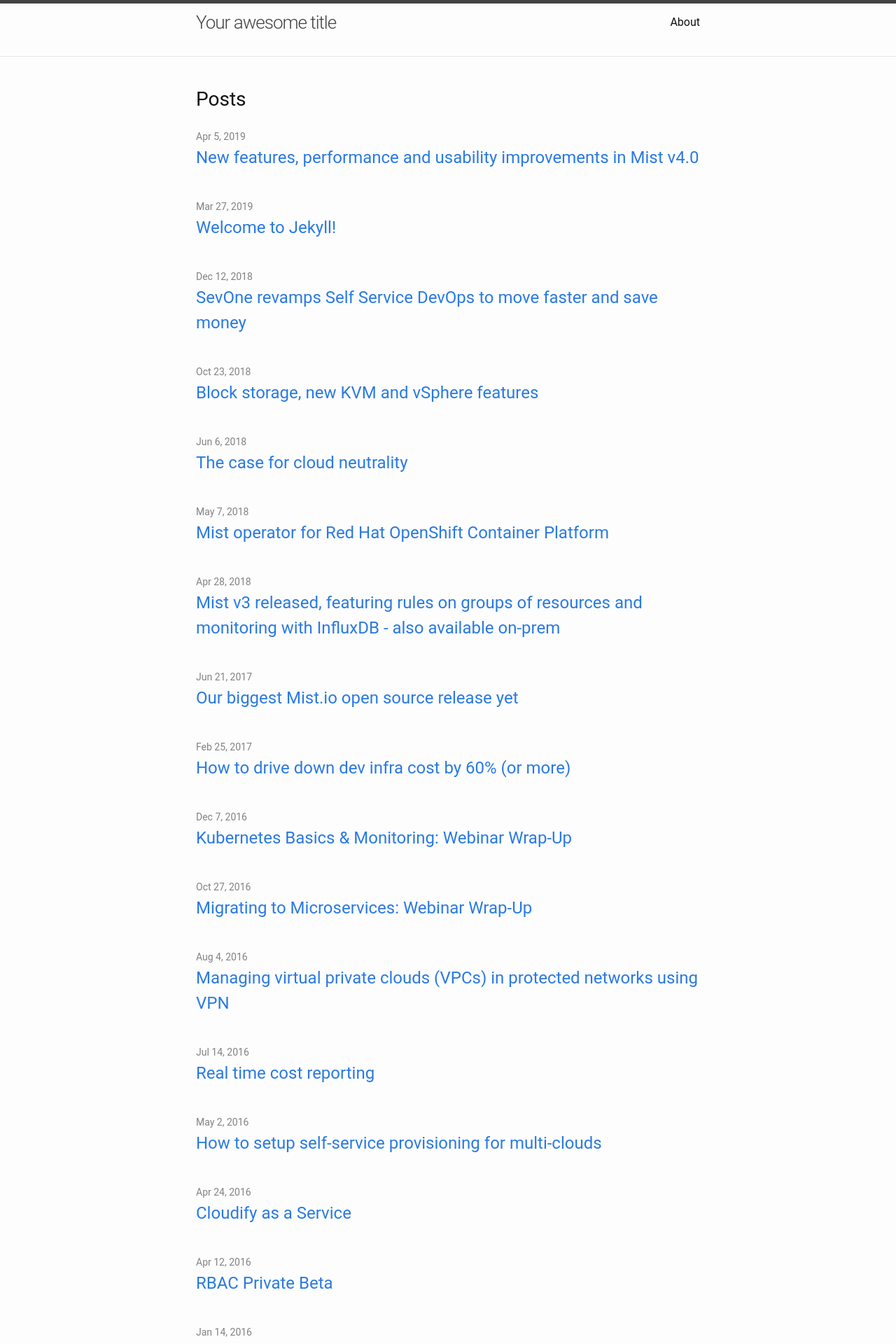
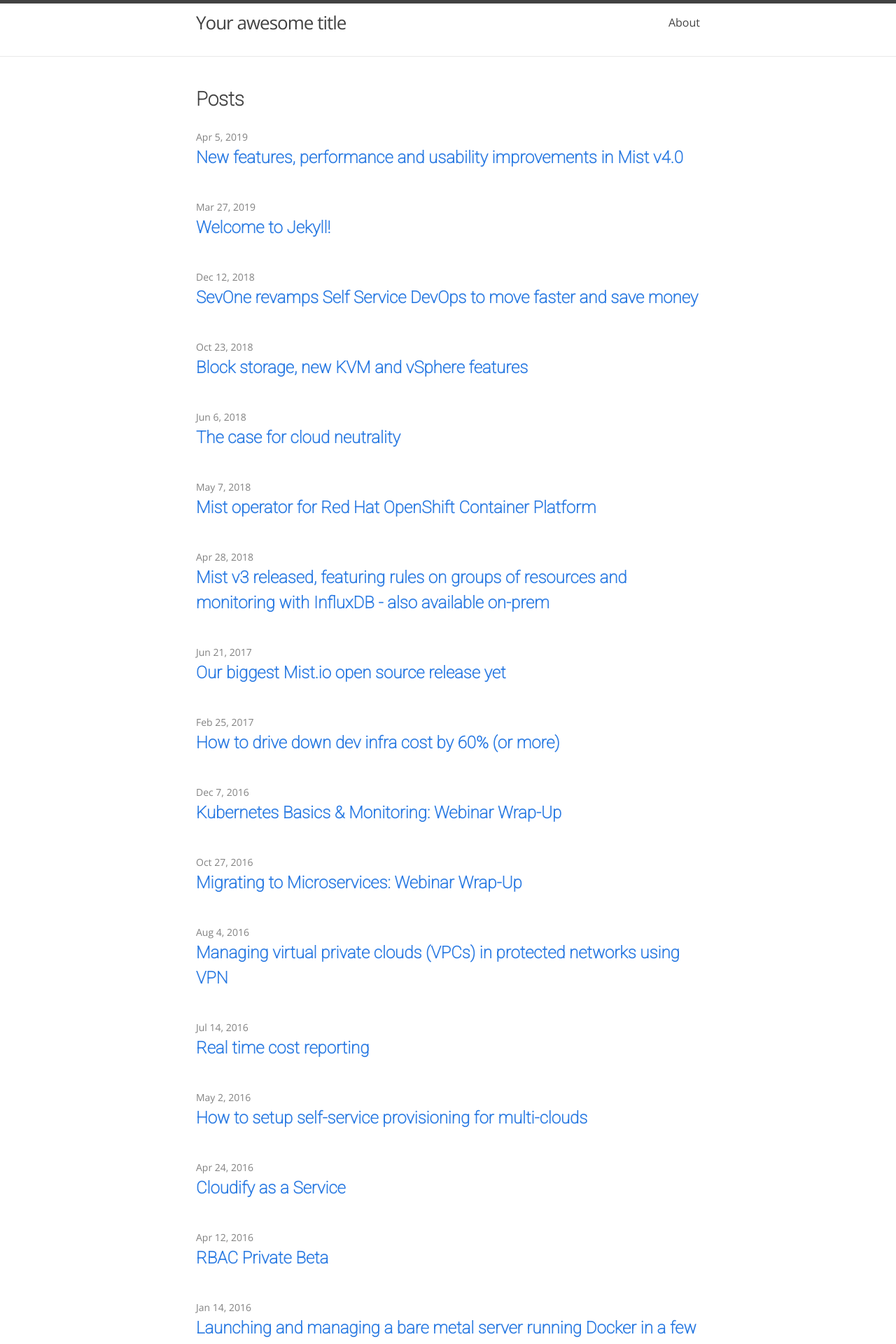
Before and after one commit to xristina/tumblr-import, a Jekyll site: the page built from index.md, in a window 1280 px wide. Shown: the top 1920 px of the page at 70% size. Built offline with Jekyll 4.4.1, drawn with Linux system fonts in a browser that asks for light colours.

Commit message:
add font

```diff
--- a/_includes/head.html
+++ b/_includes/head.html
@@ -2,6 +2,7 @@
   <meta charset="utf-8">
   <meta http-equiv="X-UA-Compatible" content="IE=edge">
   <meta name="viewport" content="width=device-width, initial-scale=1">
+  <link href="https://fonts.googleapis.com/css?family=Open+Sans:400,700|Roboto:100" rel="stylesheet">
   <link rel="stylesheet" href='{{ "/assets/main.css" | relative_url }}'>
   {%- feed_meta -%}
   {%- if jekyll.environment == 'production' and site.google_analytics -%}
--- a/_sass/minima.scss
+++ b/_sass/minima.scss
@@ -2,7 +2,8 @@
 
 // Define defaults for each variable.
 
-$base-font-family: Roboto, Helvetica, Arial, sans-serif, "Apple Color Emoji", "Segoe UI Emoji", "Segoe UI Symbol" !default;
+$title-font-family: 'Roboto', sans-serif;
+$base-font-family: 'Open Sans', sans-serif;
 $base-font-size:   16px !default;
 $base-font-weight: 400 !default;
 $small-font-size:  $base-font-size * 0.875 !default;
@@ -10,8 +11,8 @@
 
 $spacing-unit:     40px !default;
 
-$text-color:       #111 !default;
-$background-color: #fdfdfd !default;
+$text-color:       #444 !default;
+$background-color: #fff !default;
 $brand-color:      #2a7ae2 !default;
 
 $grey-color:       #828282 !default;
--- a/_sass/minima/_base.scss
+++ b/_sass/minima/_base.scss
@@ -40,7 +40,10 @@
   margin-bottom: $spacing-unit / 2;
 }
 
-
+h1, h2, h3, h4, h5, h6 {
+  font-family: $title-font-family;
+  /*font-weight: 200;*/
+}
 
 /**
  * `main` element
@@ -94,7 +97,7 @@
  * Headings
  */
 h1, h2, h3, h4, h5, h6 {
-  font-weight: $base-font-weight;
+  /*font-weight: $base-font-weight;*/
 }
 
 
--- a/_sass/minima/_layout.scss
+++ b/_sass/minima/_layout.scss
@@ -220,6 +220,7 @@
   @include relative-font-size(2.625);
   letter-spacing: -1px;
   line-height: 1;
+  font-weight: 100;
 
   @include media-query($on-laptop) {
     @include relative-font-size(2.25);
```
